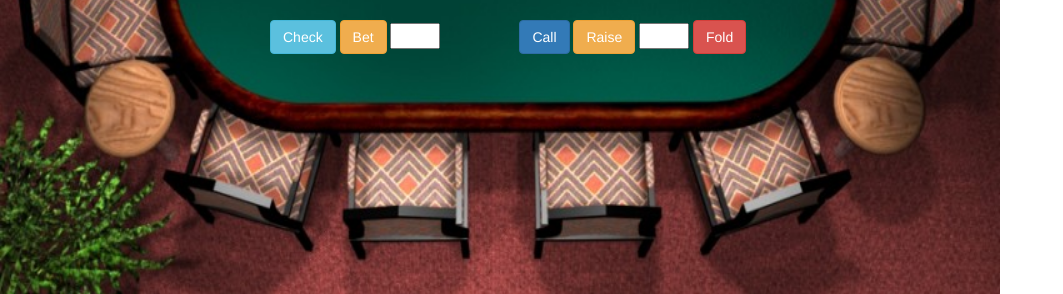
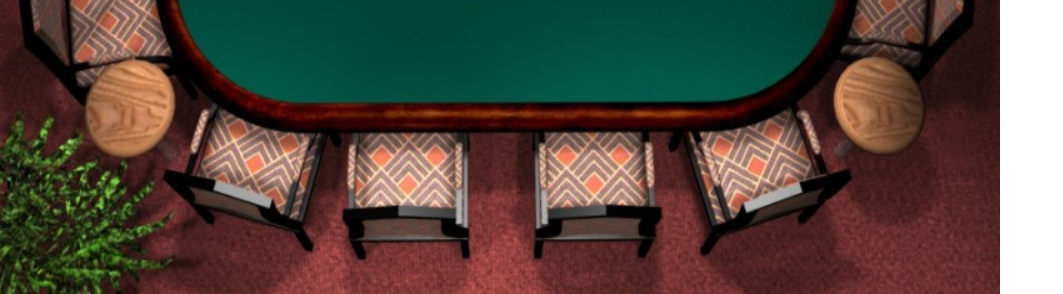
Before and after one commit to mccarvik/poker_live, a Flask app: page / in a window 1280 px wide. Shown: the part 400-694 px from the top of the page, without its empty margins (0-1063 px from the left). Run offline with Flask 2, Linux system fonts and the light colour scheme; some libraries are stand-ins or nearby versions.

Commit message:
boatloads of progress, really coming along

```diff
--- a/application/gameplay/game.py
+++ b/application/gameplay/game.py
@@ -79,10 +79,10 @@ class Game():
             self.playerFolded()
 
         if action[0] == 'b':
-            self.playerBet(action[1])
+            self.playerBet(float(action[1]))
 
         if action[0] == 'r':
-            self.playerBet(action[1])
+            self.playerBet(float(action[1]))
 
         return self.getSituation()
 
--- a/application/static/styles/base.css
+++ b/application/static/styles/base.css
@@ -3,6 +3,10 @@ body {
     background-repeat:no-repeat;
     /*background-size:cover;*/
     background-size: 1000px 750px
+}
+
+.action_btn {
+    visibility : hidden;
 }
 
 div#config_div {
--- a/application/templates/base.html
+++ b/application/templates/base.html
@@ -18,13 +18,13 @@
             <button id='join_btn' class='btn btn-basic' ng-click="send_action('j', '1000')">Join Game</button>
             <button id='start_btn' class='btn btn-basic' ng-click="send_action('s', '0')">Start Game</button>
         <div id='action_div'>
-            <button id='check_btn' class='btn btn-info' ng-click="send_action('ch', '0')">Check</button>
-            <button id='bet_btn' class='btn btn-warning' ng-click="send_action('b', '50')">Bet</button>
-            <input type="text" class='input_text' id="bet_text">
-            <button id='call_btn' class='btn btn-primary' ng-click="send_action('c', '50')">Call</button>
-            <button id='raise_btn' class='btn btn-warning' ng-click="send_action('r', '100')">Raise</button>
-            <input type="text" class='input_text' id="raise_text">
-            <button id='fold_btn' class='btn btn-danger' ng-click="send_action('f', '0')">Fold</button>
+            <button id='check_btn' class='action_btn btn btn-info' ng-click="send_action('ch', '0')">Check</button>
+            <button id='bet_btn' class='action_btn btn btn-warning' ng-click="send_action('b', '50')">Bet</button>
+            <input type="text" class='action_btn input_text' id="bet_text">
+            <button id='call_btn' class='action_btn btn btn-primary' ng-click="send_action('c', '50')">Call</button>
+            <button id='raise_btn' class='action_btn btn btn-warning' ng-click="send_action('r', '100')">Raise</button>
+            <input type="text" class='action_btn input_text' id="raise_text">
+            <button id='fold_btn' class='action_btn btn btn-danger' ng-click="send_action('f', '0')">Fold</button>
         </div>
 
         <img id='dealer' class='dealer_img' src="static/imgs/dealer.png"/>
```
Also changed, not shown: application/static/js/main.js (+39 -0 lines).
